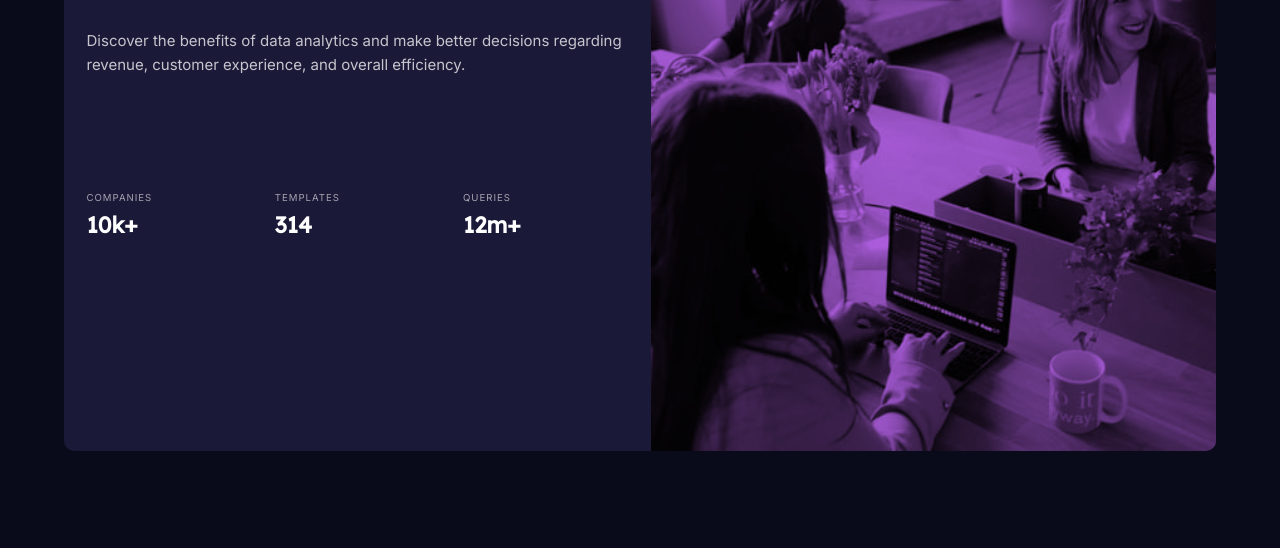
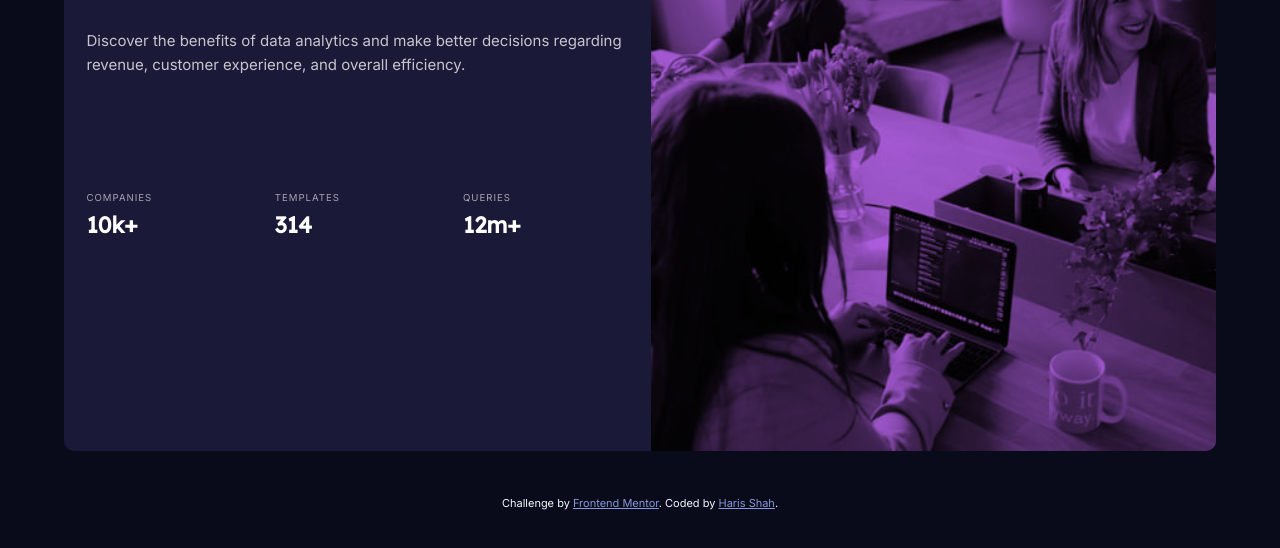
Before and after one commit to hariscs/stats-card, a plain HTML site: page index.html in a window 1280 px wide. Shown: the part 154-702 px from the top of the page. Drawn offline with Linux system fonts and the light colour scheme.

Commit message:
all links added

```diff
--- a/css/style.css
+++ b/css/style.css
@@ -1,10 +1,3 @@
-.attribution {
-	font-size: 11px;
-	text-align: center;
-}
-.attribution a {
-	color: hsl(228, 45%, 44%);
-}
 * {
 	box-sizing: border-box;
 }
--- a/index.html
+++ b/index.html
@@ -18,6 +18,16 @@
 		/>
 		<link rel="stylesheet" href="css/style.css" />
 		<title>Frontend Mentor | Stats preview card component</title>
+		<style>
+			.attribution {
+				font-size: 11px;
+				text-align: center;
+				color: aliceblue;
+			}
+			.attribution a {
+				color: hsl(228, 53%, 69%);
+			}
+		</style>
 	</head>
 	<body>
 		<div class="container">
@@ -42,9 +52,11 @@
 			<div class="flex-img"></div>
 		</div>
 
-		<!-- <div class="attribution">
-    Challenge by <a href="https://www.frontendmentor.io?ref=challenge" target="_blank">Frontend Mentor</a>.
-    Coded by <a href="#">Your Name Here</a>.
-  </div> -->
+		<div class="attribution">
+			Challenge by
+			<a href="https://www.frontendmentor.io?ref=challenge" target="_blank"
+				>Frontend Mentor</a
+			>. Coded by <a href="https://twitter.com/_haris_shah">Haris Shah</a>.
+		</div>
 	</body>
 </html>
```
Also changed, not shown: desktop.png (added), mobile.png (added), 2 other files.
